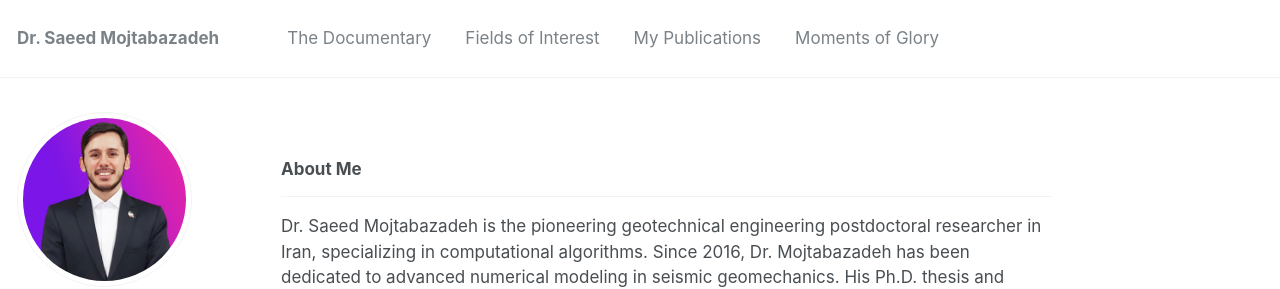
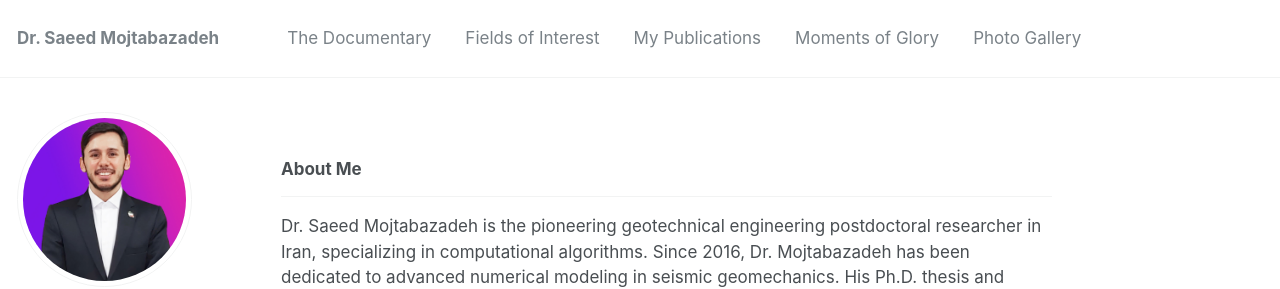
Before and after one commit to mojtabazadeh/mojtabazadeh.github.io, a Jekyll site: the page built from _pages/about.md, in a window 1280 px wide and 1225 px high. Shown: the top 289 px of the window. Built offline with Jekyll 4.4.1, drawn with Linux system fonts in a browser that asks for light colours; some web fonts are replaced.

Commit message:
Update navigation.yml

```diff
--- a/_data/navigation.yml
+++ b/_data/navigation.yml
@@ -11,3 +11,6 @@ main:
 
   - title: "Moments of Glory"
     url: /awards/
+
+  - title: "Photo Gallery"
+    url: /gallery/
```
